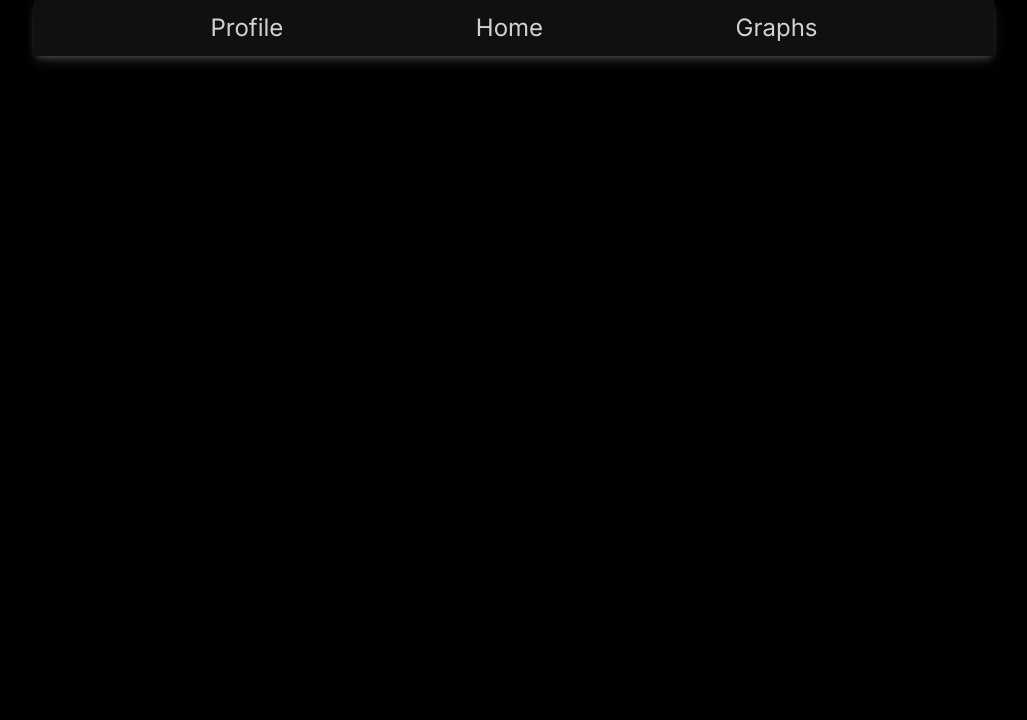
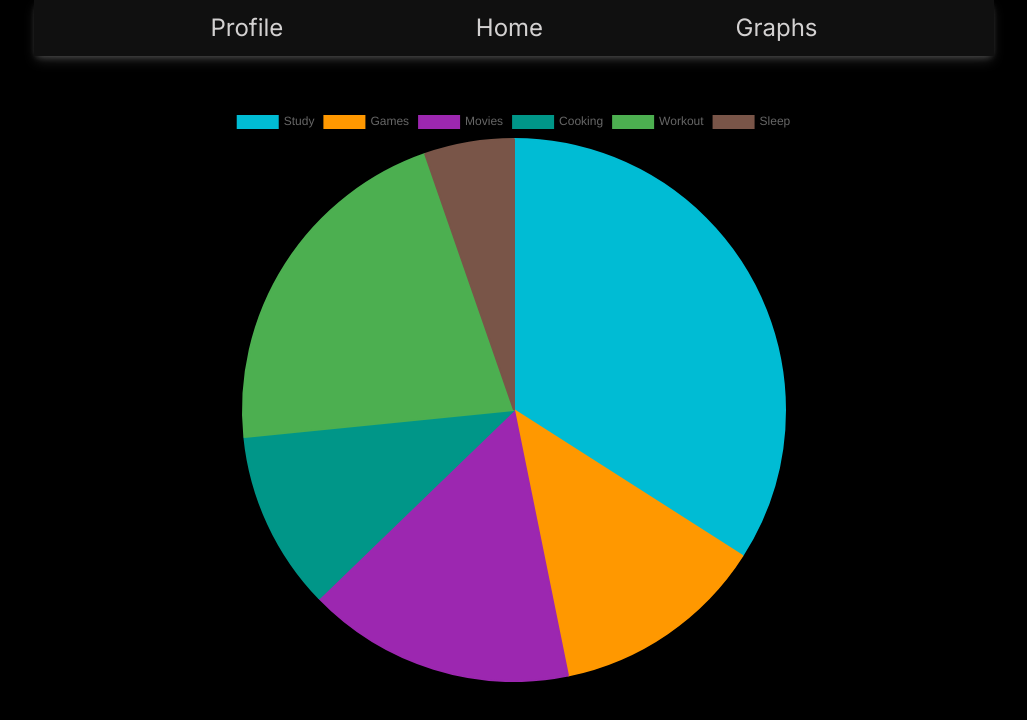
Before and after one commit to theslatcher/TrackMyTime, a website: page views/html/tracker_page.html in a window 1280 px wide. Both pictures are taken after a click on the item "Graphs". Shown: the whole page, without its empty margins (126-1153 px from the left). Drawn offline with nearby package versions, Linux system fonts and the light colour scheme.

Commit message:
Initial work on graphs

```diff
--- a/index.js
+++ b/index.js
@@ -31,8 +31,12 @@ app.use('/user/', userRouter);
 const timeRouter = require('./routes/time');
 app.use('/time/', timeRouter);
 
+app.use(express.static('views'));
+
+const path = require('path');
 app.get('/', (req, res) => {
-  res.send('Hello World!');
+  res.sendFile(path.join(__dirname, '/views/html/tracker_page.html'));
 });
 
+
 app.listen(port, () => console.log(`Running on ${port}!`));
--- a/package.json
+++ b/package.json
@@ -22,6 +22,7 @@
     "nodemon": "^2.0.15"
   },
   "dependencies": {
+    "chart.js": "^3.7.1",
     "cookie-parser": "^1.4.6",
     "dotenv": "^16.0.0",
     "express": "^4.17.3",
--- a/views/css/tracker_page.css
+++ b/views/css/tracker_page.css
@@ -169,6 +169,17 @@ button{
   display: block;
 }
 
+.graph-container {
+    max-width: 45vw;
+    min-width: 350px;
+    margin:auto;
+  }
+
+  .graph-canvas {
+    margin-top: 50px;
+  }
+
+
 
 @media screen  and (min-width: 600px) {
     button{ width: 90px;
--- a/views/html/tracker_page.html
+++ b/views/html/tracker_page.html
@@ -34,7 +34,9 @@
 
 
         <div id="graphs" data-tab-content>
-
+            <div class="graph-container">
+                <canvas id="chart-pie-summary" class="graph-canvas"></canvas>
+            </div>
         </div>
         <div id="add" data-tab-content>
 
@@ -87,4 +89,7 @@
 
 
     </body>
+    <script src="../javascripts/graphs.js" type="text/javascript"
+        defer> </script>
+    <script src="https://cdn.jsdelivr.net/npm/chart.js"></script>
 </html>
--- /dev/null
+++ b/views/javascripts/graphs.js
@@ -0,0 +1,40 @@
+const testData = {
+  labels: ['Study', 'Games', 'Movies', 'Cooking', 'Workout', 'Sleep'],
+  datasets: [32, 12, 15, 10, 20, 5],
+  colors: ['#00bcd4', '#ff9800', '#9c27b0', '#009688', '#4caf50', '#795548']
+}
+
+const data = {
+  labels: testData.labels,
+  datasets: [
+    {
+      label: "Summarization of total time in every ",
+      borderColor: testData.colors, // line color
+      backgroundColor: testData.colors, // fill color
+      data: testData.datasets
+    },
+  ],
+};
+
+const config = {
+  type: "pie",
+  data: data,
+  options: {
+    responsive: true,
+    title: {
+      display: true,
+      text: "jdfhgkjdfhgjkdf",
+      color: "#fff"
+    },
+    tooltips: {
+      mode: "index",
+      intersect: false,
+    },
+    hover: {
+      mode: "nearest",
+      intersect: true,
+    },
+  },
+};
+
+const myChart = new Chart(document.getElementById("chart-pie-summary"), config);
```
Also changed, not shown: views/css/style-homepage.css (line endings or trailing spaces), 1 other file.
